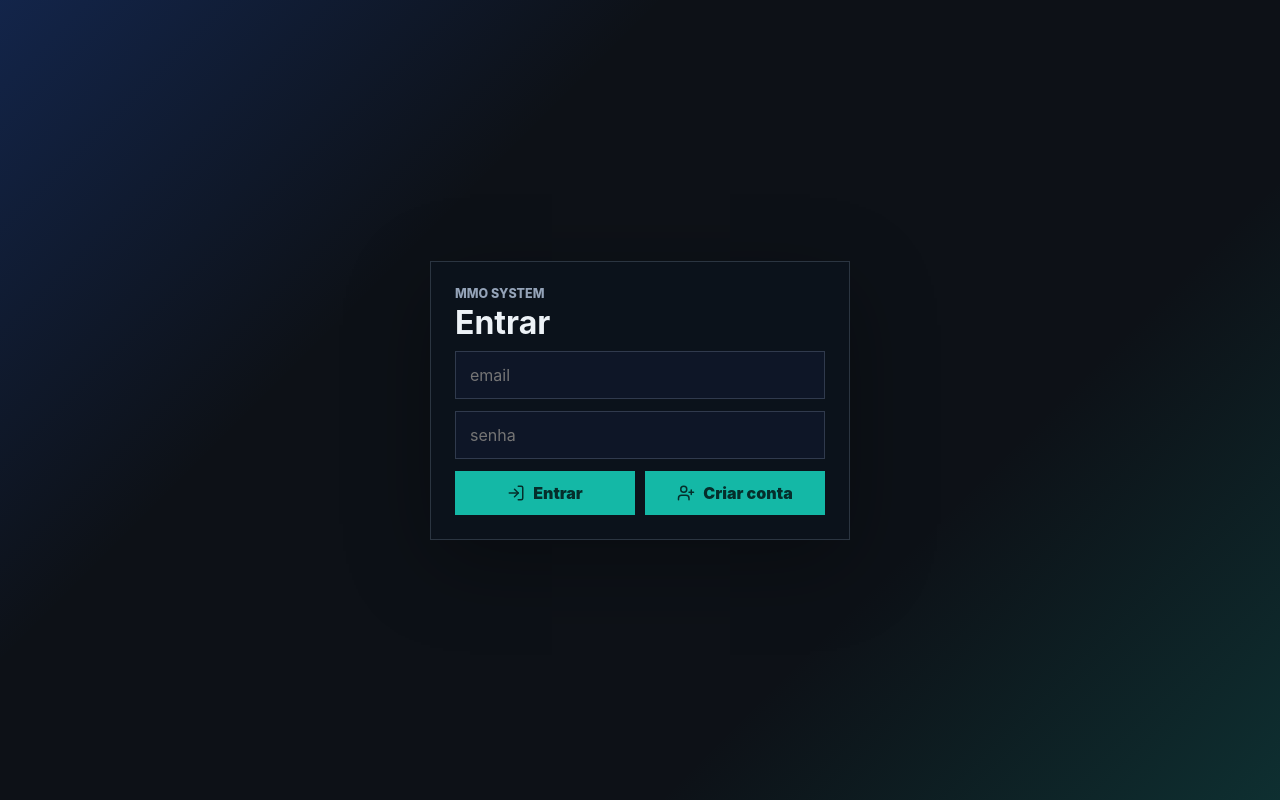
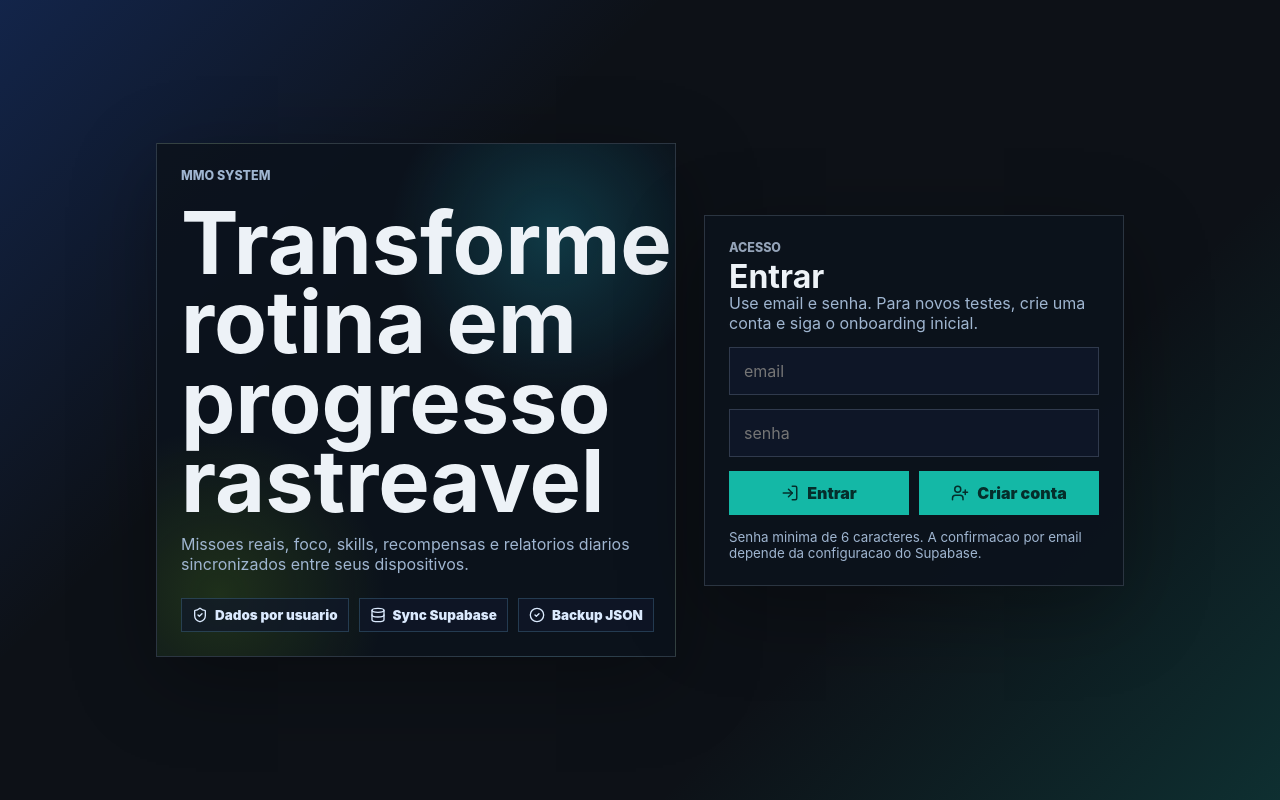
Before and after one commit to RodrigoCernigoi/MMOSystem, a React (Vite) app: page / in a window 1280 px wide. Built offline with nearby package versions, Linux system fonts and the light colour scheme; no server answers.

Commit message:
update: login improv

```diff
--- a/src/presentation/components/AuthGate.tsx
+++ b/src/presentation/components/AuthGate.tsx
@@ -1,4 +1,4 @@
-import { LogIn, LogOut, UserPlus } from "lucide-react";
+import { CheckCircle2, Database, LogIn, LogOut, ShieldCheck, UserPlus } from "lucide-react";
 import { FormEvent, ReactNode, useState } from "react";
 import { useAuth } from "../useAuth";
 
@@ -10,6 +10,8 @@ export const AuthGate = ({ children }: AuthGateProps) => {
   const { user, isLoading, error, isAuthEnabled, signIn, signUp, signOut } = useAuth();
   const [email, setEmail] = useState("");
   const [password, setPassword] = useState("");
+  const [authMessage, setAuthMessage] = useState<string | null>(null);
+  const [isSubmitting, setIsSubmitting] = useState(false);
 
   if (!isAuthEnabled) {
     return <>{children}</>;
@@ -22,15 +24,53 @@ export const AuthGate = ({ children }: AuthGateProps) => {
   if (!user) {
     const handleSubmit = async (event: FormEvent<HTMLFormElement>) => {
       event.preventDefault();
-      await signIn(email, password);
+      setIsSubmitting(true);
+      setAuthMessage(null);
+      const result = await signIn(email, password);
+      if (!result.ok && result.error?.includes("Email not confirmed")) {
+        setAuthMessage("Confirme o email enviado pelo Supabase antes de entrar.");
+      }
+      setIsSubmitting(false);
+    };
+
+    const handleSignUp = async () => {
+      setIsSubmitting(true);
+      setAuthMessage(null);
+      const result = await signUp(email, password);
+      if (result.ok) {
+        setAuthMessage("Conta criada. Se a confirmacao de email estiver ativa, confirme sua caixa de entrada.");
+      }
+      setIsSubmitting(false);
     };
 
     return (
       <main className="auth-shell">
+        <section className="auth-intro" aria-label="Resumo do MMO System">
+          <p className="eyebrow">MMO System</p>
+          <h1>Transforme rotina em progresso rastreavel</h1>
+          <p>
+            Missoes reais, foco, skills, recompensas e relatorios diarios sincronizados entre seus dispositivos.
+          </p>
+          <div className="auth-feature-grid">
+            <span>
+              <ShieldCheck size={16} />
+              Dados por usuario
+            </span>
+            <span>
+              <Database size={16} />
+              Sync Supabase
+            </span>
+            <span>
+              <CheckCircle2 size={16} />
+              Backup JSON
+            </span>
+          </div>
+        </section>
         <form className="auth-panel" onSubmit={handleSubmit}>
           <div>
-            <p className="eyebrow">MMO System</p>
+            <p className="eyebrow">Acesso</p>
             <h1>Entrar</h1>
+            <span>Use email e senha. Para novos testes, crie uma conta e siga o onboarding inicial.</span>
           </div>
           <input
             type="email"
@@ -49,17 +89,19 @@ export const AuthGate = ({ children }: AuthGateProps) => {
             minLength={6}
             required
           />
+          {authMessage && <div className="success-banner">{authMessage}</div>}
           {error && <div className="error-banner">{error}</div>}
           <div className="auth-actions">
-            <button type="submit" title="Entrar">
+            <button type="submit" title="Entrar" disabled={isSubmitting}>
               <LogIn size={18} />
-              Entrar
+              {isSubmitting ? "Aguarde..." : "Entrar"}
             </button>
-            <button type="button" onClick={() => signUp(email, password)} title="Criar conta">
+            <button type="button" onClick={handleSignUp} title="Criar conta" disabled={isSubmitting}>
               <UserPlus size={18} />
               Criar conta
             </button>
           </div>
+          <small className="auth-help">Senha minima de 6 caracteres. A confirmacao por email depende da configuracao do Supabase.</small>
         </form>
       </main>
     );
--- a/src/presentation/components/OnboardingOverlay.tsx
+++ b/src/presentation/components/OnboardingOverlay.tsx
@@ -77,6 +77,11 @@ export const OnboardingOverlay = ({ onCreateQuest, onDone }: OnboardingOverlayPr
             <p className="eyebrow">Primeira sincronizacao</p>
             <h1>Vamos calibrar seu sistema</h1>
             <p>Escolha uma area da vida para ser o ponto inicial do seu construtor de habitos.</p>
+            <div className="onboarding-mini-flow">
+              <span>1. Missao</span>
+              <span>2. Foco</span>
+              <span>3. Encerrar dia</span>
+            </div>
             <select value={lifeArea} onChange={(event) => setLifeArea(event.target.value as Attribute)}>
               {attributeOptions.map((option) => (
                 <option key={option.value} value={option.value}>
--- /dev/null
+++ b/src/presentation/components/SyncStatusBadge.tsx
@@ -0,0 +1,21 @@
+import { Cloud, CloudOff, Loader2, TriangleAlert } from "lucide-react";
+import { isSupabaseConfigured } from "../../infrastructure/supabaseClient";
+
+export type SyncStatus = "idle" | "saving" | "error";
+
+type SyncStatusBadgeProps = {
+  status: SyncStatus;
+  detail?: string | null;
+};
+
+export const SyncStatusBadge = ({ status, detail }: SyncStatusBadgeProps) => {
+  const Icon = status === "saving" ? Loader2 : status === "error" ? TriangleAlert : isSupabaseConfigured ? Cloud : CloudOff;
+  const label = status === "saving" ? "Salvando" : status === "error" ? "Erro de sync" : isSupabaseConfigured ? "Sincronizado" : "Local";
+
+  return (
+    <div className={`sync-status sync-status-${status}`} title={detail ?? label}>
+      <Icon size={15} />
+      <span>{label}</span>
+    </div>
+  );
+};
--- a/src/presentation/styles.css
+++ b/src/presentation/styles.css
@@ -57,19 +57,65 @@ button:active {
 
 .auth-shell {
   display: grid;
+  grid-template-columns: minmax(0, 520px) minmax(340px, 420px);
+  gap: 28px;
+  align-items: center;
+  justify-content: center;
   min-height: 100vh;
-  place-items: center;
-  padding: 18px;
-}
-
+  min-height: 100dvh;
+  padding: 22px;
+}
+
+.auth-intro,
 .auth-panel {
   display: grid;
-  gap: 12px;
-  width: min(100%, 420px);
+  gap: 14px;
+  width: min(100%, 520px);
   border: 1px solid rgba(148, 163, 184, 0.24);
   background: rgba(12, 18, 28, 0.9);
   padding: 24px;
   box-shadow: 0 24px 80px rgba(0, 0, 0, 0.3);
+}
+
+.auth-intro {
+  min-height: 350px;
+  align-content: center;
+  overflow: hidden;
+  background:
+    radial-gradient(circle at 76% 18%, rgba(34, 211, 238, 0.2), transparent 28%),
+    radial-gradient(circle at 12% 88%, rgba(132, 204, 22, 0.16), transparent 26%),
+    rgba(12, 18, 28, 0.9);
+}
+
+.auth-intro h1 {
+  margin: 0;
+  font-size: clamp(2.5rem, 7vw, 5.4rem);
+  line-height: 0.92;
+}
+
+.auth-intro p,
+.auth-panel span,
+.auth-help {
+  color: #9fb5d0;
+}
+
+.auth-feature-grid {
+  display: flex;
+  flex-wrap: wrap;
+  gap: 10px;
+  margin-top: 10px;
+}
+
+.auth-feature-grid span {
+  display: inline-flex;
+  align-items: center;
+  gap: 7px;
+  border: 1px solid rgba(125, 211, 252, 0.2);
+  background: rgba(15, 23, 42, 0.68);
+  color: #dbeafe;
+  padding: 8px 10px;
+  font-size: 0.84rem;
+  font-weight: 900;
 }
 
 .auth-panel h1 {
@@ -105,12 +151,24 @@ button:active {
   font-weight: 900;
 }
 
+.auth-actions button:disabled {
+  cursor: wait;
+  opacity: 0.68;
+}
+
 .sign-out-button {
   position: fixed;
   top: 14px;
   right: 14px;
   z-index: 10;
   padding: 0 14px;
+}
+
+.success-banner {
+  border: 1px solid rgba(132, 204, 22, 0.34);
+  background: rgba(63, 98, 18, 0.24);
+  color: #d9f99d;
+  padding: 12px;
 }
 
 .loading {
@@ -2546,6 +2604,39 @@ h2 {
   color: #f8fafc;
 }
 
+.sync-status {
+  position: fixed;
+  top: 14px;
+  right: 92px;
+  z-index: 33;
+  display: inline-flex;
+  align-items: center;
+  gap: 7px;
+  min-height: 34px;
+  border: 1px solid rgba(148, 163, 184, 0.2);
+  border-radius: 999px;
+  background: rgba(8, 13, 22, 0.84);
+  color: #cbd5e1;
+  padding: 0 12px;
+  font-size: 0.78rem;
+  font-weight: 900;
+  backdrop-filter: blur(12px);
+}
+
+.sync-status-saving {
+  border-color: rgba(45, 212, 191, 0.4);
+  color: #99f6e4;
+}
+
+.sync-status-saving svg {
+  animation: review-spin 1s linear infinite;
+}
+
+.sync-status-error {
+  border-color: rgba(248, 113, 113, 0.42);
+  color: #fecaca;
+}
+
 .onboarding-backdrop {
   position: fixed;
   inset: 0;
@@ -2603,6 +2694,21 @@ h2 {
   color: #9fb5d0;
 }
 
+.onboarding-mini-flow {
+  display: flex;
+  flex-wrap: wrap;
+  gap: 8px;
+}
+
+.onboarding-mini-flow span {
+  border: 1px solid rgba(125, 211, 252, 0.2);
+  background: rgba(15, 23, 42, 0.62);
+  color: #dbeafe;
+  padding: 7px 10px;
+  font-size: 0.82rem;
+  font-weight: 900;
+}
+
 .onboarding-reward-input {
   display: grid;
   grid-template-columns: 34px minmax(0, 1fr);
@@ -2713,6 +2819,20 @@ h2 {
     grid-template-columns: 1fr;
     min-height: 100dvh;
     padding-bottom: calc(78px + env(safe-area-inset-bottom));
+  }
+
+  .auth-shell {
+    grid-template-columns: 1fr;
+    align-content: center;
+    padding: 14px;
+  }
+
+  .auth-intro {
+    min-height: auto;
+  }
+
+  .auth-actions {
+    grid-template-columns: 1fr;
   }
 
   .app-nav {
@@ -2823,6 +2943,12 @@ h2 {
     bottom: calc(84px + env(safe-area-inset-bottom));
   }
 
+  .sync-status {
+    top: 10px;
+    right: 10px;
+    max-width: calc(100vw - 20px);
+  }
+
   .quick-action-fab {
     width: 54px;
     height: 54px;
--- a/src/presentation/useAuth.ts
+++ b/src/presentation/useAuth.ts
@@ -33,26 +33,34 @@ export const useAuth = () => {
 
   const signIn = useCallback(async (email: string, password: string) => {
     if (!supabase) {
-      return;
+      return { ok: false, error: "Supabase nao esta configurado." };
     }
 
     const { error } = await supabase.auth.signInWithPassword({ email, password });
 
     if (error) {
       setState((current) => ({ ...current, error: error.message }));
+      return { ok: false, error: error.message };
     }
+
+    setState((current) => ({ ...current, error: null }));
+    return { ok: true, error: null };
   }, []);
 
   const signUp = useCallback(async (email: string, password: string) => {
     if (!supabase) {
-      return;
+      return { ok: false, error: "Supabase nao esta configurado." };
     }
 
     const { error } = await supabase.auth.signUp({ email, password });
 
     if (error) {
       setState((current) => ({ ...current, error: error.message }));
+      return { ok: false, error: error.message };
     }
+
+    setState((current) => ({ ...current, error: null }));
+    return { ok: true, error: null };
   }, []);
 
   const signOut = useCallback(async () => {
```
Also changed, not shown: src/presentation/App.tsx (+62 -8 lines).
